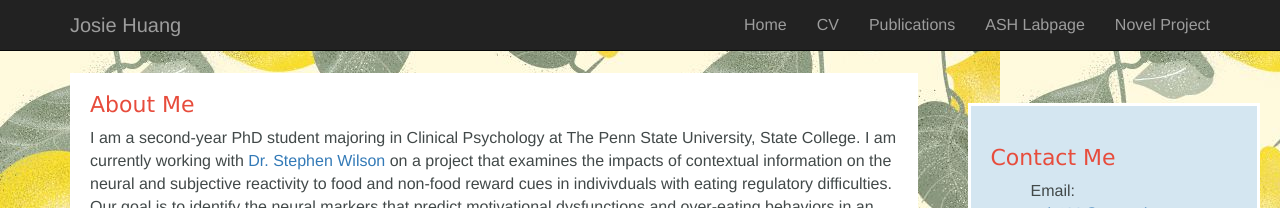
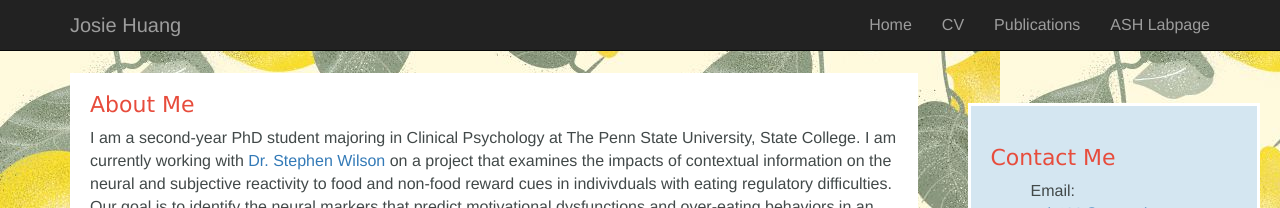
Before and after one commit to josie-shuang/josie-shuang.github.io, a Jekyll site: the page built from index.html, in a window 1280 px wide. Shown: the top 208 px of the page. Built offline with Jekyll 4.4.1, drawn with Linux system fonts in a browser that asks for light colours.

Commit message:
Update _config.yml

```diff
--- a/_config.yml
+++ b/_config.yml
@@ -35,8 +35,7 @@ navbar-links:
   url: publications.html
 - title: ASH Labpage
   url: http://wilsonlab.la.psu.edu
-- title: Novel Project
-  url: novel.html
+
 
 #Introduction
 intro_text: I am a second-year PhD student majoring in Clinical Psychology at The Penn State University, State College. I am currently working with <a href="http://psych.la.psu.edu/directory/sjw42">Dr. Stephen Wilson</a> on a project that examines the impacts of contextual information on the neural and subjective reactivity to food and non-food reward cues in indivivduals with eating regulatory difficulties. Our goal is to identify the neural markers that predict motivational dysfunctions and over-eating behaviors in an obesogenic environment replete with energy-dense, highly palatable food. We expect that these results will become one important contribution to the long line of the research in our lab that is aimed at developing a better understanding of the cognitive, affective, and motivational factors for addiction and overconsumption behaviors. <br/><br/> Aside from research, I am also trained and practice clinical assessment, diagnosis, and psychotherapy at the clinic at PSU.
```
